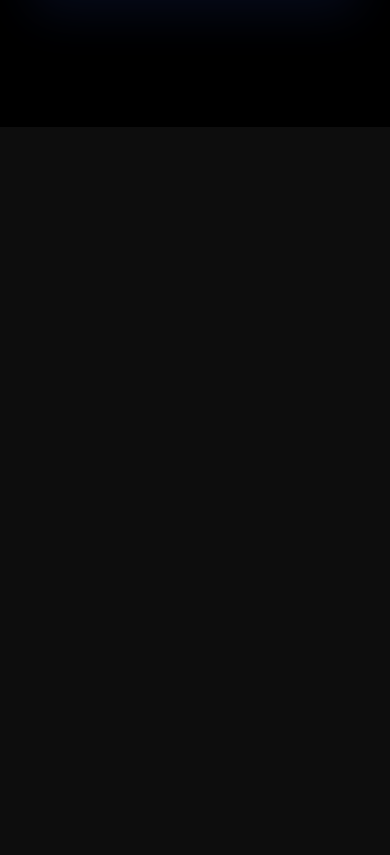
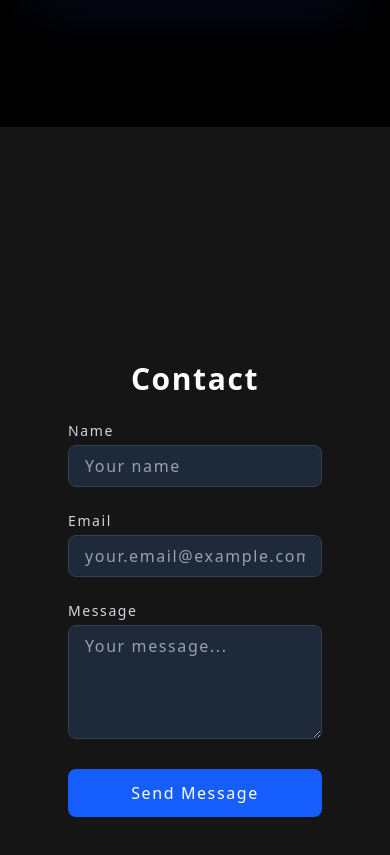
Before and after one commit to Pavan-gr07/Portfolio_1.0, a Next.js app: page / in a window 390 px wide. Shown: the part 7166-8021 px from the top of the page. Before the commit the page ends 7293 px from the top, so only its background shows below. Built offline with nearby package versions, Linux system fonts and the light colour scheme; what @radix-ui/themes would draw is missing.

Commit message:
email fixes

```diff
--- /dev/null
+++ b/config.tsx
@@ -0,0 +1,3 @@
+export const EMAIL_JS_SERVICE_ID = "service_yk7x4xe";
+export const EMAIL_JS_PUBLIC_KEY = "SVakm4auIgqdpja4Z";
+export const EMAIL_JS_TEMPLATE = "template_6idlzzg";
--- a/package.json
+++ b/package.json
@@ -9,6 +9,7 @@
     "lint": "next lint"
   },
   "dependencies": {
+    "@emailjs/browser": "^4.4.1",
     "@radix-ui/react-slot": "^1.1.2",
     "@radix-ui/themes": "^3.2.1",
     "class-variance-authority": "^0.7.1",
--- /dev/null
+++ b/page/Home/Contact.tsx
@@ -0,0 +1,173 @@
+"use client";
+
+import Container from "@/components/custom/Container";
+import React, { useState } from "react";
+import bgImage from "../../assets/img/footer-bg.png";
+import contactImg from "../../assets/img/contact-img.svg";
+import { motion } from "framer-motion";
+import sendMail from "@/sendEmail";
+
+export default function Contact() {
+  const [formData, setFormData] = useState({
+    name: "",
+    email: "",
+    description: "",
+  });
+  const [isSubmitting, setIsSubmitting] = useState(false);
+  const [submitStatus, setSubmitStatus] = useState<null | "success" | "error">(
+    null
+  );
+
+  const handleChange = (
+    e: React.ChangeEvent<HTMLInputElement | HTMLTextAreaElement>
+  ) => {
+    const { name, value } = e.target;
+    setFormData((prev) => ({
+      ...prev,
+      [name]: value,
+    }));
+  };
+
+  const handleSubmit = async (e: React.FormEvent) => {
+    e.preventDefault();
+    setIsSubmitting(true);
+    setSubmitStatus(null);
+
+    try {
+      // Replace with your actual API endpoint
+      const response = await sendMail(formData);
+
+      if (response) {
+        setSubmitStatus("success");
+        setFormData({ name: "", email: "", description: "" });
+      } else {
+        setSubmitStatus("error");
+      }
+    } catch (error) {
+      setSubmitStatus("error");
+    } finally {
+      setIsSubmitting(false);
+    }
+  };
+
+  return (
+    <div
+      className="h-screen bg-cover bg-center bg-no-repeat "
+      style={{ backgroundImage: `url(${bgImage.src})` }}
+      id="contact"
+    >
+      <Container>
+        <section className="banner w-full min-h-screen flex items-center from-gray-900 to-gray-800 px-6 pt-10">
+          <div className="container mx-auto grid grid-cols-1 md:grid-cols-2 gap-17 items-center">
+            <div className="hidden sm:flex justify-center md:justify-end ">
+              <motion.img
+                src={contactImg.src}
+                alt="Header Img"
+                className="drop-shadow-lg w-auto h-[300px] rounded-full md:h-[300px] lg:h-[400px] object-cover"
+                animate={{
+                  y: [0, -20, 0],
+                }}
+                transition={{
+                  duration: 2,
+                  repeat: Infinity,
+                  ease: "easeInOut",
+                }}
+              />
+            </div>
+            <div className=" rounded-3xl p-6 sm:p-10 mt-10 sm:-mt-15">
+              <div className="flex flex-col justify-center items-center gap-6">
+                <h2 className="text-3xl font-bold">Contact</h2>
+
+                <form
+                  onSubmit={handleSubmit}
+                  className="w-full max-w-md space-y-6"
+                >
+                  <div>
+                    <label
+                      htmlFor="name"
+                      className="block text-sm font-medium text-gray-300 mb-1"
+                    >
+                      Name
+                    </label>
+                    <input
+                      type="text"
+                      id="name"
+                      name="name"
+                      value={formData.name}
+                      onChange={handleChange}
+                      required
+                      className="w-full px-4 py-2 rounded-lg bg-gray-800 border border-gray-700 focus:border-blue-500 focus:ring-1 focus:ring-blue-500 text-white placeholder-gray-400 transition duration-200"
+                      placeholder="Your name"
+                    />
+                  </div>
+
+                  <div>
+                    <label
+                      htmlFor="email"
+                      className="block text-sm font-medium text-gray-300 mb-1"
+                    >
+                      Email
+                    </label>
+                    <input
+                      type="email"
+                      id="email"
+                      name="email"
+                      value={formData.email}
+                      onChange={handleChange}
+                      required
+                      className="w-full px-4 py-2 rounded-lg bg-gray-800 border border-gray-700 focus:border-blue-500 focus:ring-1 focus:ring-blue-500 text-white placeholder-gray-400 transition duration-200"
+                      placeholder="your.email@example.com"
+                    />
+                  </div>
+
+                  <div>
+                    <label
+                      htmlFor="description"
+                      className="block text-sm font-medium text-gray-300 mb-1"
+                    >
+                      Message
+                    </label>
+                    <textarea
+                      id="description"
+                      name="description"
+                      rows={4}
+                      value={formData.description}
+                      onChange={handleChange}
+                      required
+                      className="w-full px-4 py-2 rounded-lg bg-gray-800 border border-gray-700 focus:border-blue-500 focus:ring-1 focus:ring-blue-500 text-white placeholder-gray-400 transition duration-200"
+                      placeholder="Your message..."
+                    />
+                  </div>
+
+                  <button
+                    type="submit"
+                    disabled={isSubmitting}
+                    className={`w-full py-3 px-4 rounded-lg font-medium transition duration-200 ${
+                      isSubmitting
+                        ? "bg-blue-600 cursor-not-allowed"
+                        : "bg-blue-600 hover:bg-blue-700"
+                    } text-white`}
+                  >
+                    {isSubmitting ? "Sending..." : "Send Message"}
+                  </button>
+
+                  {submitStatus === "success" && (
+                    <div className="p-3 text-sm rounded-lg bg-green-900/50 text-green-300">
+                      Message sent successfully!
+                    </div>
+                  )}
+
+                  {submitStatus === "error" && (
+                    <div className="p-3 text-sm rounded-lg bg-red-900/50 text-red-300">
+                      Failed to send message. Please try again.
+                    </div>
+                  )}
+                </form>
+              </div>
+            </div>
+          </div>
+        </section>
+      </Container>
+    </div>
+  );
+}
--- a/page/Home/Home.tsx
+++ b/page/Home/Home.tsx
@@ -6,6 +6,7 @@ import { Skills } from "./Skills";
 import Projects from "./Projects";
 import ChatSection from "@/components/custom/chat";
 import { Experience } from "./Experience";
+import Contact from "./Contact";
 
 export const Home = () => {
   return (
@@ -16,6 +17,7 @@ export const Home = () => {
       <Projects />
       <ChatSection />
       <Experience />
+      <Contact />
     </>
   );
 };
--- /dev/null
+++ b/sendEmail.tsx
@@ -0,0 +1,27 @@
+import emailjs from "@emailjs/browser";
+import {
+  EMAIL_JS_SERVICE_ID,
+  EMAIL_JS_PUBLIC_KEY,
+  EMAIL_JS_TEMPLATE,
+} from "./config";
+
+// Define the expected shape of the email body
+interface EmailBody {
+  [key: string]: string; // Adjust based on the actual structure you use
+}
+
+async function sendMail(body: EmailBody): Promise<string> {
+  try {
+    await emailjs.send(
+      EMAIL_JS_SERVICE_ID,
+      EMAIL_JS_TEMPLATE,
+      body,
+      EMAIL_JS_PUBLIC_KEY
+    );
+    return "Email sent successfully";
+  } catch (error: any) {
+    throw new Error(error.message || "Failed to send email");
+  }
+}
+
+export default sendMail;
```
Also changed, not shown: 1 other file (tests, documents, lock files or other folders).
